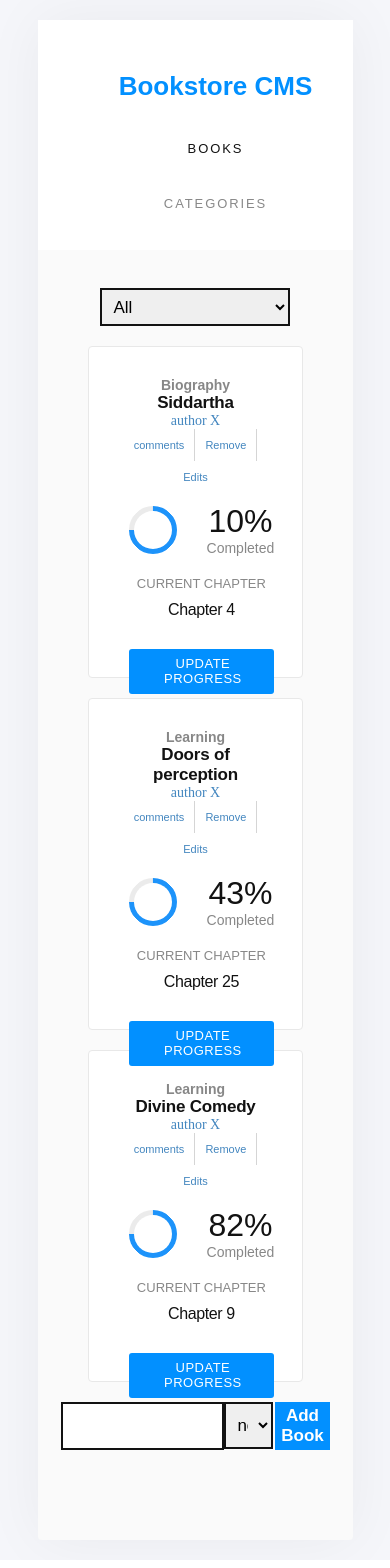
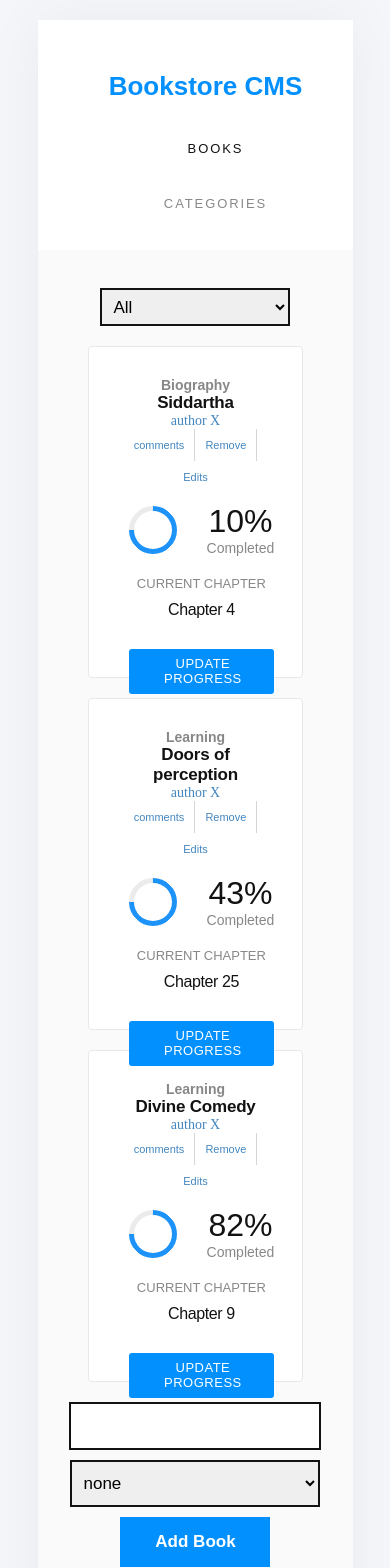
Before and after one commit to Alexoid1/Bookstore-react, a React (Create React App) app: page / in a window 390 px wide. Shown: the top 1568 px of the page. Built offline with nearby package versions, Linux system fonts and the light colour scheme.

Commit message:
add responsivity for small divices complete

```diff
--- a/src/components/Header.css
+++ b/src/components/Header.css
@@ -25,7 +25,7 @@
   color: #121212;
   font-size: 13px;
   height: 16px;
-  margin: 20px 0;
+  margin: 20px;
   opacity: 0.5;
 }
 
--- a/src/containers/BooksForm.css
+++ b/src/containers/BooksForm.css
@@ -37,3 +37,27 @@ form {
   cursor: pointer;
   border: 2px solid black;
 }
+
+@media (max-width: 680px){
+  form {
+    display: grid;
+    grid-template-columns: 1fr;
+    width: 85%;
+    margin: auto;
+    grid-gap: 10px;
+  }
+
+  .inputTitle input {
+    width: 234px;
+  }
+
+  .inputCategory select {
+    width: 250px;
+  }
+
+  .addBook {
+    height: 50px;
+    width: 150px;
+    margin: auto;
+  }
+}
```
